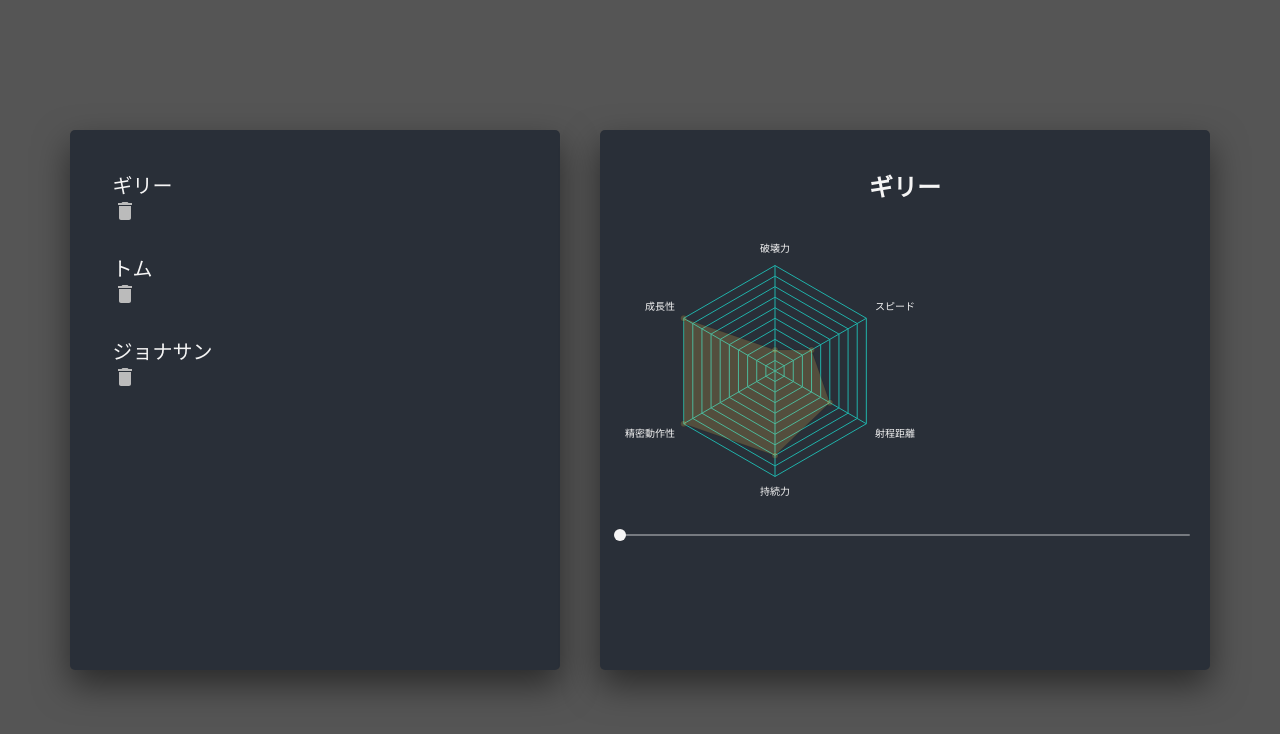
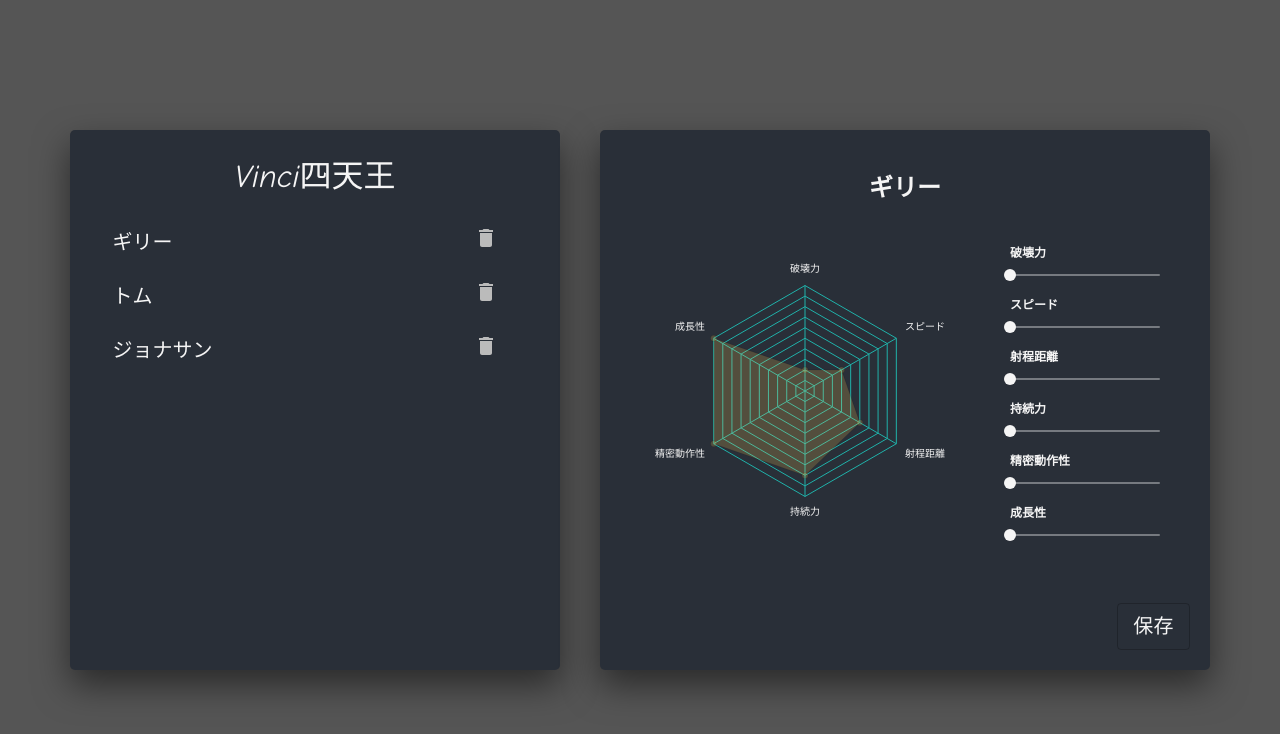
Before and after one commit to hk-4649/demo_ACZ, a React (Create React App) app: page / in a window 1280 px wide. Shown: the top 734 px of the page. Built offline with nearby package versions, Linux system fonts and the light colour scheme.

Commit message:
コンポーネント配置終了

```diff
--- a/src/App.js
+++ b/src/App.js
@@ -1,13 +1,14 @@
 import React from "react";
 import { Member } from "./features/member/Member";
 import { Details } from "./features/member/Details";
-import "./App.css";
+import { Header } from "./features/member/Header";
 import styles from "./App.module.css";
 
 function App() {
   return (
     <div className={styles.containerApps}>
       <div className={styles.appMembers}>
+        <Header />
         <Member />
       </div>
       <div className={styles.appDetails}>
--- /dev/null
+++ b/src/features/member/DetailBody.js
@@ -0,0 +1,36 @@
+import React from "react";
+import Button from "@material-ui/core/Button";
+import { PowerSlider } from "./PowerSlider";
+import { Chart } from "./Chart";
+import styles from "./member.module.css";
+
+const statusArray = ["str", "agl", "ran", "sus", "dex", "pot"];
+const toJapanese = {
+  str: "破壊力",
+  agl: "スピード",
+  ran: "射程距離",
+  sus: "持続力",
+  dex: "精密動作性",
+  pot: "成長性",
+};
+
+export const DetailBody = () => {
+  const chartData = [1, 2, 3, 4, 5, 5];
+  return (
+    <>
+      <div className={styles.contents}>
+        <div className={styles.item}>
+          <Chart data={chartData} />
+        </div>
+        <div className={styles.item}>
+          {statusArray.map((e, i) => (
+            <PowerSlider key={i} label={toJapanese[e]} />
+          ))}
+        </div>
+      </div>
+      <div className={styles.saveIcon}>
+        <Button variant="outlined">保存</Button>
+      </div>
+    </>
+  );
+};
--- a/src/features/member/Details.js
+++ b/src/features/member/Details.js
@@ -1,7 +1,7 @@
 import React from "react";
-import { Chart } from "./Chart";
-import { PowerSlider } from "./PowerSlider";
 import styles from "./member.module.css";
+import { DetailBody } from "./DetailBody";
+
 export const Details = () => {
   const member = {
     name: "ギリー",
@@ -9,8 +9,7 @@ export const Details = () => {
   return (
     <div>
       <div className={styles.details}>{member.name}</div>
-      <Chart />
-      <PowerSlider />
+      <DetailBody />
     </div>
   );
 };
--- /dev/null
+++ b/src/features/member/Header.js
@@ -0,0 +1,9 @@
+import React from "react";
+import styles from "./member.module.css";
+export const Header = () => {
+  return (
+    <div className={styles.header}>
+      <h1>Vinci四天王</h1>
+    </div>
+  );
+};
--- a/src/features/member/Items.js
+++ b/src/features/member/Items.js
@@ -5,13 +5,13 @@ import Delete from "@material-ui/icons/Delete";
 export const Items = (props) => {
   const { item } = props;
   return (
-    <div>
+    <>
       <span className={styles.cursor}>{item.name}</span>
       <div>
         <button className={styles.taskIcon}>
           <Delete />
         </button>
       </div>
-    </div>
+    </>
   );
 };
--- a/src/features/member/PowerSlider.js
+++ b/src/features/member/PowerSlider.js
@@ -1,12 +1,14 @@
 import React from "react";
 import Slider from "@material-ui/core/Slider";
-// import Box from "@material-ui/core/Box";
-// import styles from "./member.module.css";
+import Box from "@material-ui/core/Box";
+import styles from "./member.module.css";
 
-export const PowerSlider = () => {
+export const PowerSlider = (props) => {
+  const { value, onChange, label } = props;
   return (
-    <div>
-      <Slider />
-    </div>
+    <Box sx={{ width: 150 }}>
+      <label className={styles.label}>{label}</label>
+      <Slider value={value} onChange={onChange} step={1} min={0} max={5} />
+    </Box>
   );
 };
```
